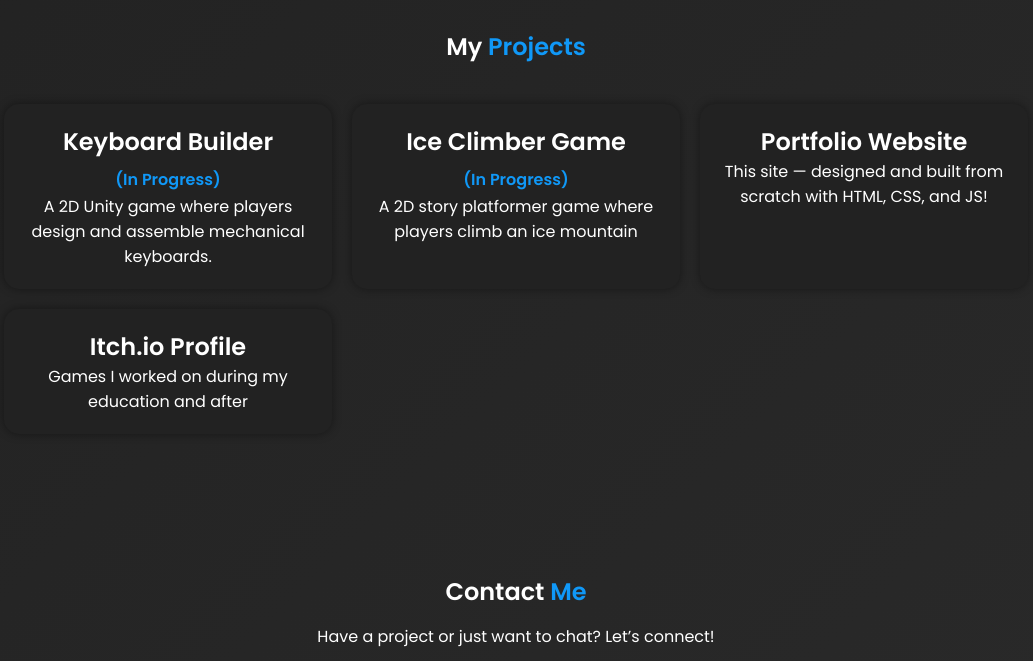
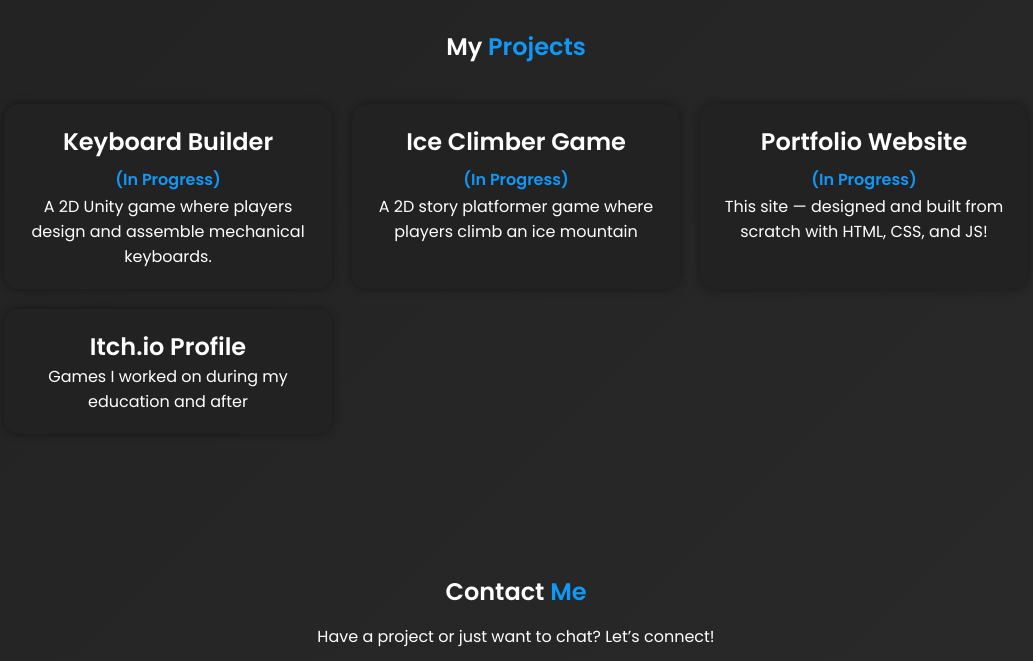
Before and after one commit to JDAS1234/PortfolioWebsite, a plain HTML site: page index.html in a window 1280 px wide. Shown: the part 1300-1961 px from the top of the page, without its empty margins (124-1157 px from the left). Drawn offline with nearby package versions, Linux system fonts and the light colour scheme.

Commit message:
small text change

```diff
--- a/index.html
+++ b/index.html
@@ -79,7 +79,7 @@
         <p>A 2D story platformer game where players climb an ice mountain</p>
       </a>
       <a href="index.html" class="content" target="_blank">
-        <h2>Portfolio Website</h2>
+        <h2>Portfolio Website<br><span class="inProgress">(In Progress)</span></h2>
         <p>This site — designed and built from scratch with HTML, CSS, and JS!</p>
       </a>
       <a href="https://jdas123.itch.io" class="content" target="_blank">
```
